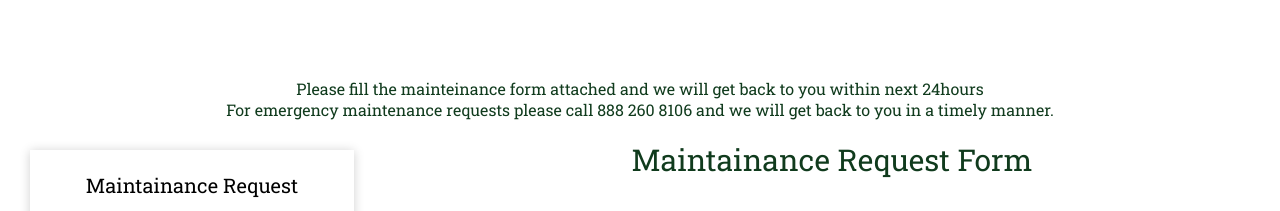
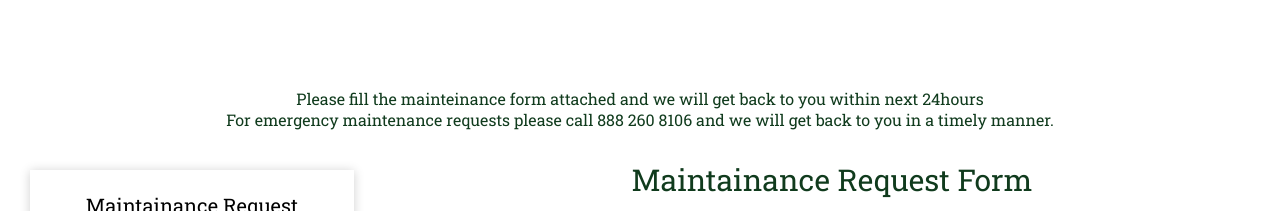
Before and after one commit to yahiyamansuri14/maxnetcommercial, a plain HTML site: page tenant.html in a window 1280 px wide. Shown: the part 526-737 px from the top of the page. Drawn offline with Linux system fonts and the light colour scheme.

Commit message:
Update tenant.html

```diff
--- a/tenant.html
+++ b/tenant.html
@@ -50,7 +50,7 @@
         <img src="https://yahiyamansuri14.github.io/maxnetcommercial/src/img/tenant-request.png"
             alt="Property Management Hero Image" class="center-image" />
     </div>
-    <p class="tenant-info-text" style="color:#103B1D;text-align:center;font-size:16px;">Please fill the mainteinance form attached and we will get back to you within next 24hours
+    <p class="tenant-info-text" style="color:#103B1D;text-align:center;font-size:16px;padding: 10px;">Please fill the mainteinance form attached and we will get back to you within next 24hours
         <br>For emergency maintenance requests please call 888 260 8106 and we will get back to you in a timely manner.
         </p>
     <div class="tenant-container">
```
